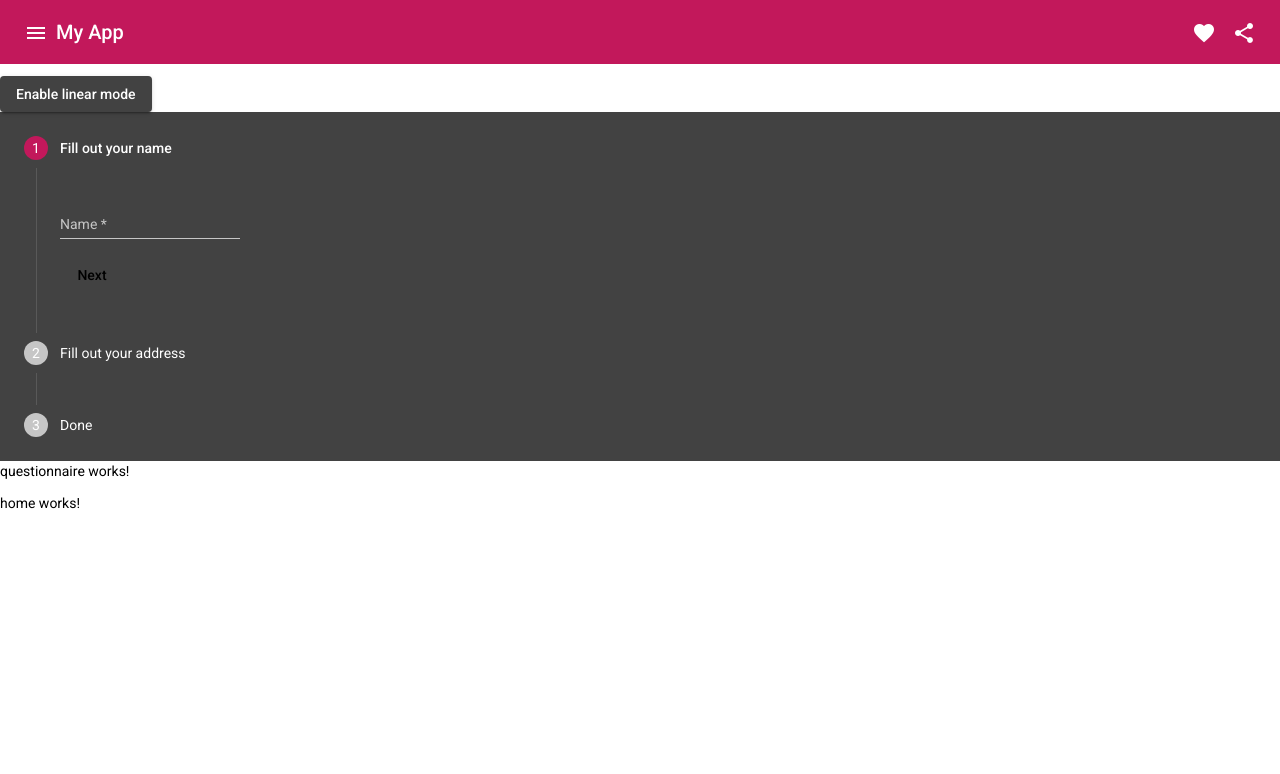
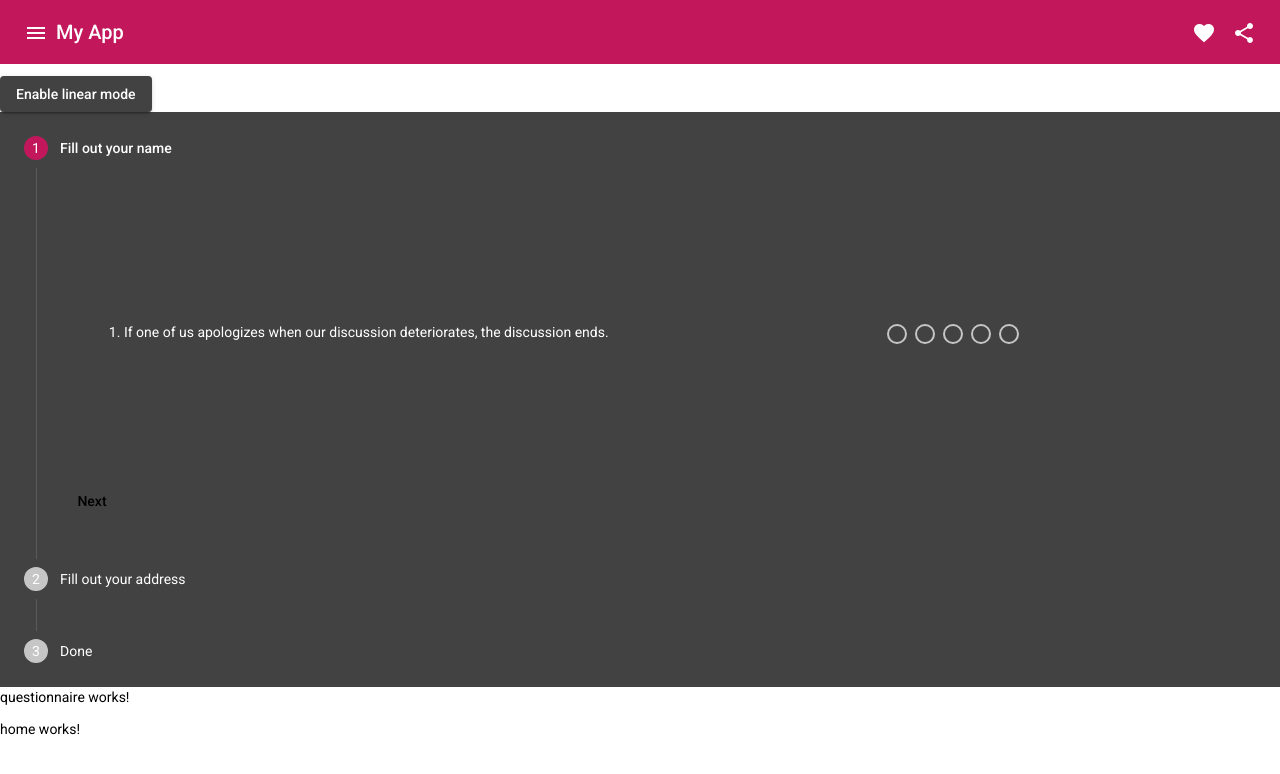
Before and after one commit to FrederickRoman/Divorsee, an Angular app: page / in a window 1280 px wide. Shown: the top 774 px of the page. Built offline with nearby package versions, Linux system fonts and the light colour scheme.

Commit message:
feat(stepper): Add one question

```diff
--- a/src/app/components/questionnaire/stepper/stepper.component.html
+++ b/src/app/components/questionnaire/stepper/stepper.component.html
@@ -1,14 +1,38 @@
 <button mat-raised-button (click)="isLinear = !isLinear" id="toggle-linear">
-  {{!isLinear ? 'Enable linear mode' : 'Disable linear mode'}}
+  {{ !isLinear ? "Enable linear mode" : "Disable linear mode" }}
 </button>
 <mat-vertical-stepper [linear]="isLinear" #stepper>
   <mat-step [stepControl]="firstFormGroup">
     <form [formGroup]="firstFormGroup">
       <ng-template matStepLabel>Fill out your name</ng-template>
-      <mat-form-field>
+      <!-- <mat-form-field>
         <mat-label>Name</mat-label>
         <input matInput placeholder="Last name, First name" formControlName="firstCtrl" required>
-      </mat-form-field>
+      </mat-form-field> -->
+      <mat-grid-list cols="2" rowHeight="2:1">
+        <mat-grid-tile>
+          <mat-label
+            ><p class="questionnaire-question_p">
+              1. If one of us apologizes when our discussion deteriorates, the
+              discussion ends.
+            </p>
+          </mat-label></mat-grid-tile
+        >
+        <mat-grid-tile>
+          <mat-radio-group
+            aria-label="Select an option"
+            formControlName="firstCtrl"
+          >
+            <mat-grid-list cols="5" rowHeight="5:1">
+              <mat-radio-button value="1"></mat-radio-button>
+              <mat-radio-button value="2"></mat-radio-button>
+              <mat-radio-button value="3"></mat-radio-button>
+              <mat-radio-button value="4"></mat-radio-button>
+              <mat-radio-button value="5"></mat-radio-button>
+            </mat-grid-list> </mat-radio-group
+        ></mat-grid-tile>
+      </mat-grid-list>
+
       <div>
         <button mat-button matStepperNext>Next</button>
       </div>
@@ -19,8 +43,12 @@
       <ng-template matStepLabel>Fill out your address</ng-template>
       <mat-form-field>
         <mat-label>Address</mat-label>
-        <input matInput formControlName="secondCtrl" placeholder="Ex. 1 Main St, New York, NY"
-               required>
+        <input
+          matInput
+          formControlName="secondCtrl"
+          placeholder="Ex. 1 Main St, New York, NY"
+          required
+        />
       </mat-form-field>
       <div>
         <button mat-button matStepperPrevious>Back</button>
--- a/src/app/components/questionnaire/stepper/stepper.component.scss
+++ b/src/app/components/questionnaire/stepper/stepper.component.scss
@@ -1,7 +1,20 @@
 .mat-stepper-horizontal {
-    margin-top: 8px;
+  margin-top: 8px;
+}
+
+.mat-form-field {
+  margin-top: 16px;
+}
+
+
+.questionnaire-question_p{
+  color:#fff;
+  padding-top: 10px;
+}
+
+$small-handset-breakpoint: 360px;
+@media only screen and (max-width: $small-handset-breakpoint) {
+  ::ng-deep .mat-vertical-content {
+    padding: 0 10px 10px 10px !important;
   }
-
-  .mat-form-field {
-    margin-top: 16px;
-  }
+}
```
Also changed, not shown: src/app/app.module.ts (+7 -1 lines).
